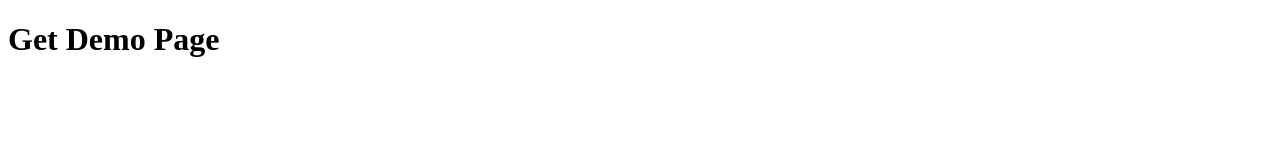
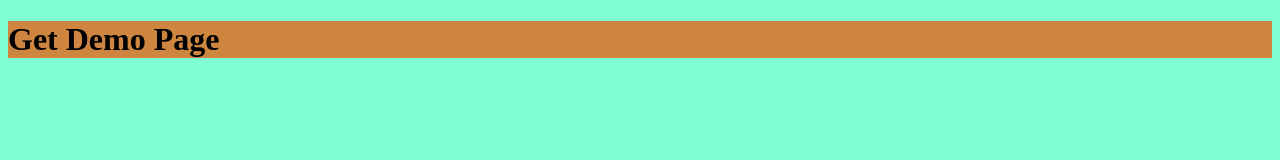
Before and after one commit to ChrisRHenderson/GitPractice, a plain HTML site: page index.html in a window 1280 px wide. Drawn offline with Linux system fonts and the light colour scheme.

Commit message:
Change Background Color on body

```diff
--- a/index.html
+++ b/index.html
@@ -5,7 +5,7 @@
     <meta http-equiv="X-UA-Compatible" content="IE=edge">
     <title>Document</title>
     <meta name="viewport" content="width=device-width, initial-scale=1">
-    <!-- <link rel="stylesheet" type="text/css" media="screen" href="main.css" /> -->
+    <link rel="stylesheet"  href="styles.css" />
 
 </head>
 <body>
--- /dev/null
+++ b/styles.css
@@ -0,0 +1,7 @@
+body {
+    background-color: aquamarine
+}
+
+h1 {
+    background-color: peru
+}
```
